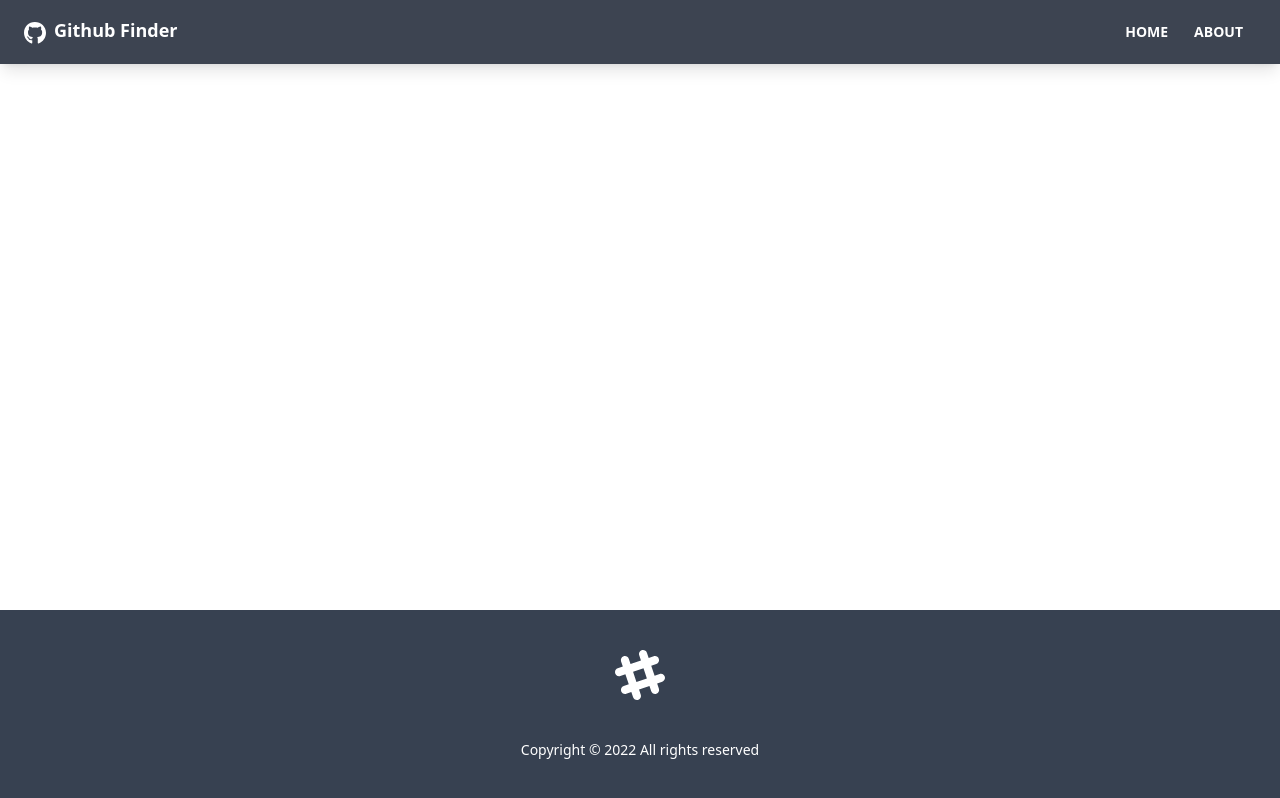
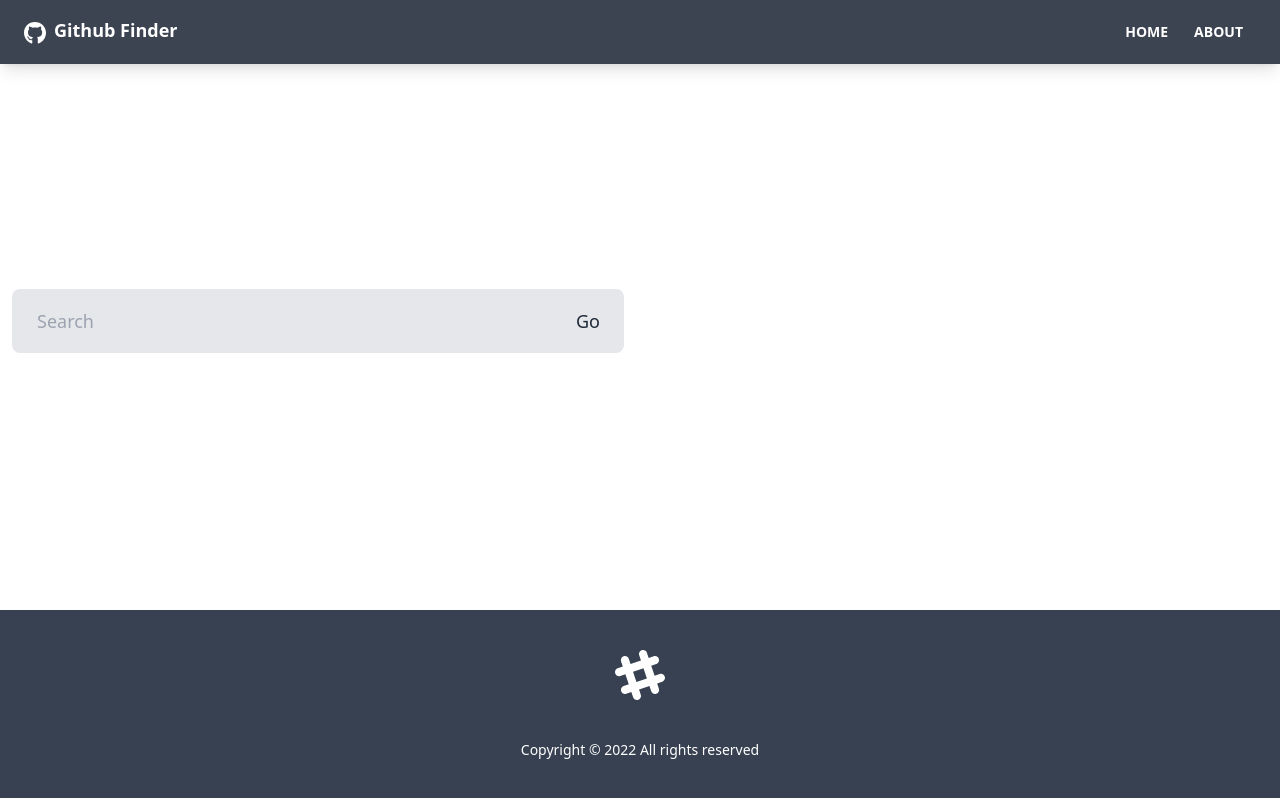
Before and after one commit to LucasArmanelli/github-finder, a React (Create React App) app: page / in a window 1280 px wide. Built offline with nearby package versions, Linux system fonts and the light colour scheme; the HTML template or start-up script is replaced by a standard one.

Commit message:
Search User Component

```diff
--- /dev/null
+++ b/src/components/users/UserSearch.jsx
@@ -0,0 +1,56 @@
+import React, { useState, useContext } from 'react'
+import GitHubContext from '../../context/github/GithubContext'
+
+function UserSearch() {
+  const [text, setText] = useState('')
+
+  const {users} = useContext(GitHubContext)
+
+  const handleChange = (e) => setText(e.target.value)
+
+  const handleSubmit = (e) => {
+    e.preventDefault()
+    if(text === '') {
+      alert ('Please enter a search term')
+    } else {
+      // @todo: search for users
+      setText('')
+    }
+  }
+
+
+  return (
+    <div className='grid grid-cols-2 xl:grid-cols-2 lg:grid-cols-2 md:grid-cols-2 mb-8 gap-8'>
+      <div>
+        <form onSubmit={handleSubmit}>
+          <div className="form-control">
+            <div className="relative">
+              <input
+              type="text"
+              className="w-full pr-40 bg-gray-200 input input-lg text-black"
+              placeholder='Search'
+              value={text}
+              onChange={handleChange}
+              />
+              <button
+              className="absolute top-0 right-0 rounded-l-none w-36-btn btn-lg"
+              type='submit'
+              >
+              Go
+              </button>
+            </div>
+          </div>
+        </form>
+      </div>
+      {users.length > 0 && (
+        <div>
+          <button className="btn btn-ghost btn-lg">
+            Clear
+          </button>
+        </div>
+      )}
+    </div>
+  )
+}
+
+export default UserSearch
--- a/src/pages/Home.jsx
+++ b/src/pages/Home.jsx
@@ -1,11 +1,12 @@
 import React from 'react'
 
 import UserResults from '../components/users/UserResults'
+import UserSearch from '../components/users/UserSearch'
 
 function Home() {
   return (
     <>
-     {/* SEARCH COMPONENT */}
+      <UserSearch />
       <UserResults />
     </>
   )
```
